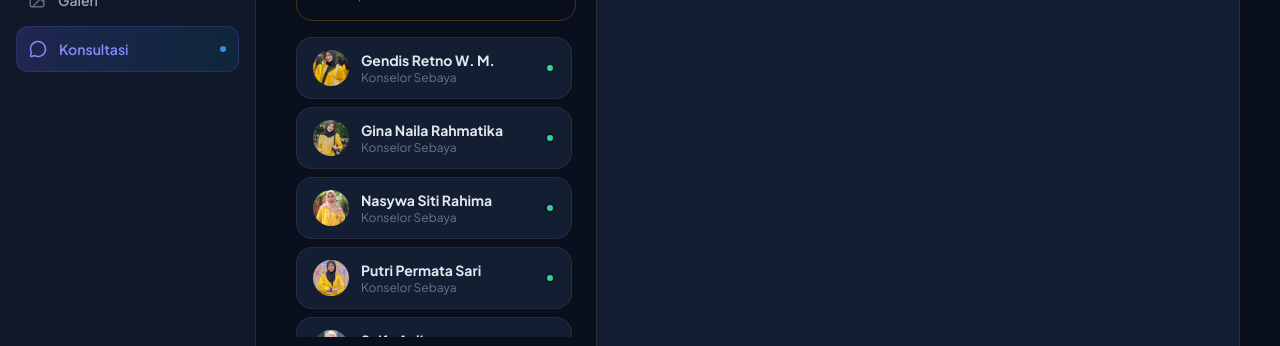
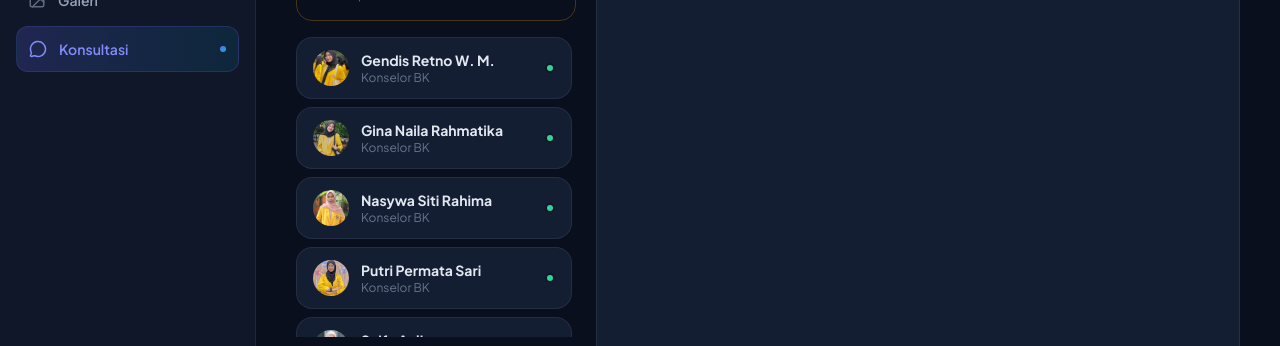
Before and after one commit to putripermatasr05/ruangbk, a React (Vite) app: page / in a window 1280 px wide. Both pictures are taken after a click on the button "Konsultasi". Shown: the part 263-609 px from the top of the page. Built offline with nearby package versions, Linux system fonts and the light colour scheme.

Commit message:
style: update roles to Konselor BK and adjust alt tags in Konsultasi

```diff
--- a/src/components/pages/Konsultasi.jsx
+++ b/src/components/pages/Konsultasi.jsx
@@ -141,12 +141,12 @@ export default function Konsultasi({ navigate }) {
           className="flex flex-col gap-2 lg:max-h-[300px] overflow-y-auto custom-scroll pr-1"
         >
           {[
-            { avatar: avatarGendis, name: 'Gendis Retno W. M.', role: 'Konselor Sebaya', alt: 'Gendis' },
-            { avatar: avatarGina, name: 'Gina Naila Rahmatika', role: 'Konselor Sebaya', alt: 'Gina' },
-            { avatar: avatarNasywa, name: 'Nasywa Siti Rahima', role: 'Konselor Sebaya', alt: 'Nasywa' },
-            { avatar: avatarPutri, name: 'Putri Permata Sari', role: 'Konselor Sebaya', alt: 'Putri' },
-            { avatar: avatarSyifa, name: 'Syifa Aulia', role: 'Konselor Sebaya', alt: 'Syifa' },
-            { avatar: avatarZourika, name: 'Zourika Nahda M.', role: 'Konselor Sebaya', alt: 'Zourika' },
+            { avatar: avatarGendis, name: 'Gendis Retno W. M.', role: 'Konselor BK', alt: 'Gendis' },
+            { avatar: avatarGina, name: 'Gina Naila Rahmatika', role: 'Konselor BK', alt: 'Gina' },
+            { avatar: avatarNasywa, name: 'Nasywa Siti Rahima', role: 'Konselor BK', alt: 'Ima' },
+            { avatar: avatarPutri, name: 'Putri Permata Sari', role: 'Konselor BK', alt: 'Putri' },
+            { avatar: avatarSyifa, name: 'Syifa Aulia', role: 'Konselor BK', alt: 'Lia' },
+            { avatar: avatarZourika, name: 'Zourika Nahda M.', role: 'Konselor BK', alt: 'Nada' },
           ].map(({ avatar, name, role, alt }) => (
             <div key={name} className="glass-card flex items-center gap-3 px-4 py-3">
               <img src={avatar} alt={alt} width={38} height={38} className="w-9 h-9 rounded-full object-cover flex-shrink-0" />
```
